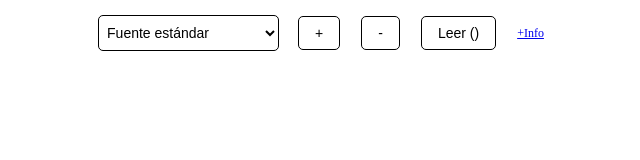
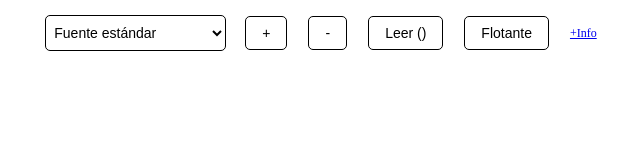
Before and after one commit to jjdeharo/batexe, a plain HTML site: page desplegable_voz_es.html in a window 1280 px wide. Shown: the whole page, without its empty margins (322-962 px from the left). Drawn offline with Linux system fonts and the light colour scheme; a web font is replaced by a local one.

Commit message:
Update desplegable_voz_es.html
Añadido botón flotante / fijo

```diff
--- a/desplegable_voz_es.html
+++ b/desplegable_voz_es.html
@@ -83,6 +83,9 @@
 
   const increaseFontText = '+'; // Botón para incrementar la fuente
   const decreaseFontText = '-'; // Botón para reducir la fuente
+
+  let floatingFix = 'Fija'
+  let floatingFloat = 'Flotante'
 
   const infoText = '+Info'; // Texto del enlace +Info
   const infoTextLink = 'https://batexe.bilateria.org'; // Destino del enlace de +Info
@@ -242,18 +245,10 @@
   decreaseFontButton.addEventListener('click', () => setFontSize(-3));
   fontButtonContainer.appendChild(decreaseFontButton);
 
-  const infoLink = document.createElement('a');
-  infoLink.textContent = infoText;
-  infoLink.href = infoTextLink;
-  infoLink.target = '_blank';
-  infoLink.style.marginLeft = '8px';
-  infoLink.style.fontSize = '12px';
-  fontButtonContainer.appendChild(infoLink);
-
-const readButton = document.createElement('button');
-readButton.classList.add('font-button');
-readButton.textContent = readText;
-readButton.addEventListener('click', () => {
+  const readButton = document.createElement('button');
+  readButton.classList.add('font-button');
+  readButton.textContent = readText;
+  readButton.addEventListener('click', () => {
   let selectedText = window.getSelection().toString();
   let text = '';
   let lang = document.documentElement.lang;
@@ -296,12 +291,36 @@ readButton.addEventListener('click', () => {
   });
 });
 
+  fontButtonContainer.appendChild(readButton);
+
+  const floatingButton = document.createElement('button');
+  floatingButton.classList.add('font-button');
+  floatingButton.textContent = floatingFloat;
+  floatingButton.addEventListener('click', () => {
+    if (fontButtonContainer.style.position === 'fixed') {
+      fontButtonContainer.style.position = 'static';
+      floatingButton.textContent = floatingFloat;
+    } else {
+      fontButtonContainer.style.position = 'fixed';
+      floatingButton.textContent = floatingFix;
+    }
+  });
+
+fontButtonContainer.appendChild(floatingButton);
+
+
+  const infoLink = document.createElement('a');
+  infoLink.textContent = infoText;
+  infoLink.href = infoTextLink;
+  infoLink.target = '_blank';
+  infoLink.style.marginLeft = '8px';
+  infoLink.style.fontSize = '12px';
+  fontButtonContainer.appendChild(infoLink);
 
 
   infoLink.classList.add('z-index');
 
-  fontButtonContainer.insertBefore(readButton, infoLink);
+  document.body.insertBefore(fontButtonContainer, document.body.firstChild);
 
-  document.body.insertBefore(fontButtonContainer, document.body.firstChild);
   });
 </script>
```
